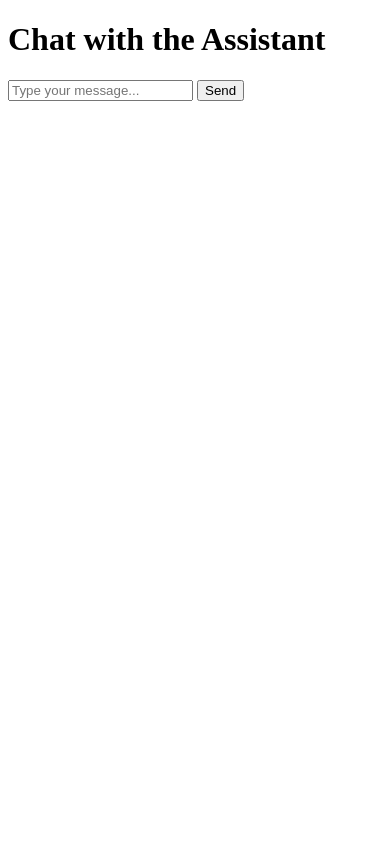
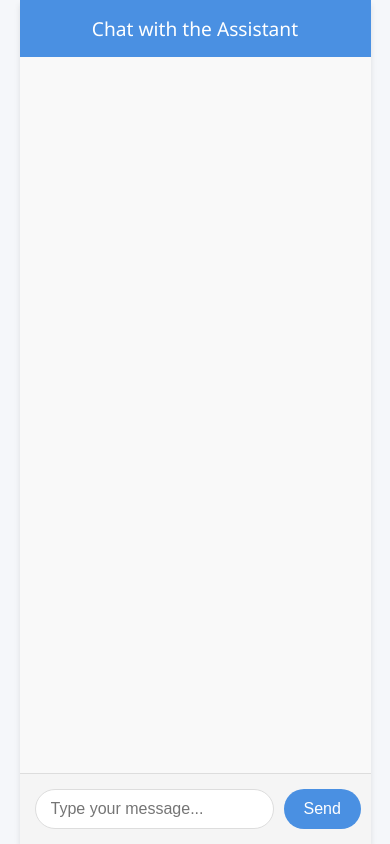
Before and after one commit to Rubisoft-Partnership/PromptPilot, a Flask app: page / in a window 390 px wide. Run offline with Flask 3, Linux system fonts and the light colour scheme; parts of the project's set-up code (start-up, migrations or seed data) failed here and were passed over.

Commit message:
Improve app interface

```diff
--- a/app/app.py
+++ b/app/app.py
@@ -31,48 +31,51 @@ prompt_name = "movie-critic"
 # Initialize the PromptTree with the Langfuse client
 prompt_manager = PromptTree(langfuse_client=langfuse_client)
 
-Langfuse.get_prompt
+# Remove unused Langfuse.get_prompt if not needed
 
-@app.route("/", methods=["GET", "POST"])
-def chat():
-    if request.method == "POST":
-        user_input = request.form["message"]
-        try:
-            # Get the latest system prompt using PromptTree
-            system_prompt = prompt_manager.get_latest_prompt(name=prompt_name)
-
-            # If no prompt is found, use a default
-            if system_prompt:
-                system_prompt = system_prompt.compile(criticLevel="expert", movie="Inception")
-            else:
-                system_prompt = "You are a helpful assistant."
-
-            response = client.chat.completions.create(
-                model=model_name,
-                messages=[
-                    {"role": "system", "content": system_prompt},
-                    {"role": "user", "content": user_input},
-                ],
-            )
-            response_text = response.choices[0].message.content
-            logger.info(f"User input: {user_input}")
-            logger.info(f"Assistant response: {response_text}")
-            return render_template("chat.html", user_input=user_input, response_text=response_text)
-        except Exception as e:
-            logger.error(f"Error during chat completion: {e}", exc_info=True)
-            return (
-                "Unexpected error occurred. Please check your request and contact support: https://langfuse.com/support.",
-                500,
-            )
+@app.route("/", methods=["GET"])
+def index():
     return render_template("chat.html")
 
+@app.route("/message", methods=["POST"])
+def message():
+    user_input = request.json.get("message")
+    if not user_input:
+        return jsonify({"error": "No message provided."}), 400
+
+    try:
+        # Get the latest system prompt using PromptTree
+        system_prompt = prompt_manager.get_latest_prompt(name=prompt_name)
+
+        # If no prompt is found, use a default
+        if system_prompt:
+            system_prompt = system_prompt.compile(criticLevel="expert", movie="Inception")
+        else:
+            system_prompt = "You are a helpful assistant."
+
+        response = client.chat.completions.create(
+            model=model_name,
+            messages=[
+                {"role": "system", "content": system_prompt},
+                {"role": "user", "content": user_input},
+            ],
+        )
+        response_text = response.choices[0].message.content
+        logger.info(f"User input: {user_input}")
+        logger.info(f"Assistant response: {response_text}")
+
+        return jsonify({"response": response_text})
+    except Exception as e:
+        logger.error(f"Error during chat completion: {e}", exc_info=True)
+        return jsonify({
+            "error": "Unexpected error occurred. Please check your request and contact support: https://langfuse.com/support."
+        }), 500
 
 @app.route("/prompts", methods=["GET"])
 def display_prompts():
     try:
         # Fetch prompts from Langfuse
         response = langfuse_client.client.prompts.list()
-        langfuse_client.get_prompt
         prompts = response.data
 
         # Prepare data to display
@@ -105,6 +108,5 @@ def display_prompts():
             500,
         )
 
-
 if __name__ == "__main__":
-    app.run(host="0.0.0.0", port=5001)
+    app.run(host="0.0.0.0", port=5001, debug=True)
--- a/app/requirements.txt
+++ b/app/requirements.txt
@@ -1,4 +1,5 @@
 flask
+flask-session
 requests
 langfuse>=1.0.5
 openai
--- a/app/templates/chat.html
+++ b/app/templates/chat.html
@@ -1,17 +1,219 @@
 <!doctype html>
-<html>
+<html lang="en">
 <head>
+    <meta charset="UTF-8">
     <title>Chatbot Interface</title>
+    <style>
+        /* Reset some basic elements */
+        * {
+            box-sizing: border-box;
+            margin: 0;
+            padding: 0;
+        }
+
+        body {
+            font-family: 'Segoe UI', Tahoma, Geneva, Verdana, sans-serif;
+            background-color: #f5f7fa;
+            display: flex;
+            justify-content: center;
+            align-items: center;
+            height: 100vh;
+        }
+
+        .chat-container {
+            background-color: #ffffff;
+            width: 400px;
+            max-width: 90%;
+            height: 600px;
+            border-radius: 8px;
+            box-shadow: 0 4px 6px rgba(0, 0, 0, 0.1);
+            display: flex;
+            flex-direction: column;
+            overflow: hidden;
+        }
+
+        .chat-header {
+            background-color: #4a90e2;
+            color: #ffffff;
+            padding: 15px;
+            text-align: center;
+            font-size: 1.2em;
+        }
+
+        .chat-messages {
+            flex: 1;
+            padding: 15px;
+            overflow-y: auto;
+            background-color: #f9f9f9;
+        }
+
+        .message {
+            margin-bottom: 15px;
+            display: flex;
+        }
+
+        .message.user {
+            justify-content: flex-end;
+        }
+
+        .message.assistant {
+            justify-content: flex-start;
+        }
+
+        .message .bubble {
+            max-width: 70%;
+            padding: 10px 15px;
+            border-radius: 20px;
+            position: relative;
+            word-wrap: break-word;
+            font-size: 0.95em;
+        }
+
+        .message.user .bubble {
+            background-color: #4a90e2;
+            color: #ffffff;
+            border-bottom-right-radius: 0;
+        }
+
+        .message.assistant .bubble {
+            background-color: #e1e1e1;
+            color: #333333;
+            border-bottom-left-radius: 0;
+        }
+
+        .chat-input {
+            padding: 15px;
+            border-top: 1px solid #ddd;
+            display: flex;
+            background-color: #f5f5f5;
+        }
+
+        .chat-input input[type="text"] {
+            flex: 1;
+            padding: 10px 15px;
+            border: 1px solid #ddd;
+            border-radius: 20px;
+            outline: none;
+            font-size: 1em;
+            transition: border-color 0.3s;
+        }
+
+        .chat-input input[type="text"]:focus {
+            border-color: #4a90e2;
+        }
+
+        .chat-input button {
+            background-color: #4a90e2;
+            color: #ffffff;
+            border: none;
+            padding: 10px 20px;
+            margin-left: 10px;
+            border-radius: 20px;
+            cursor: pointer;
+            font-size: 1em;
+            transition: background-color 0.3s;
+        }
+
+        .chat-input button:hover {
+            background-color: #357ab8;
+        }
+
+        /* Scrollbar styling for better aesthetics */
+        .chat-messages::-webkit-scrollbar {
+            width: 6px;
+        }
+
+        .chat-messages::-webkit-scrollbar-track {
+            background: #f1f1f1;
+        }
+
+        .chat-messages::-webkit-scrollbar-thumb {
+            background: #ccc;
+            border-radius: 3px;
+        }
+
+        .chat-messages::-webkit-scrollbar-thumb:hover {
+            background: #b3b3b3;
+        }
+
+        /* Responsive adjustments */
+        @media (max-width: 500px) {
+            .chat-container {
+                width: 100%;
+                height: 100vh;
+                border-radius: 0;
+            }
+        }
+    </style>
 </head>
 <body>
-    <h1>Chat with the Assistant</h1>
-    <form method="post">
-        <input type="text" name="message" placeholder="Type your message..." required>
-        <input type="submit" value="Send">
-    </form>
-    {% if response_text %}
-        <p><strong>You:</strong> {{ user_input }}</p>
-        <p><strong>Assistant:</strong> {{ response_text }}</p>
-    {% endif %}
+    <div class="chat-container">
+        <div class="chat-header">
+            Chat with the Assistant
+        </div>
+        <div class="chat-messages" id="chat-messages">
+            <!-- Messages will appear here dynamically -->
+        </div>
+        <form id="chat-form" class="chat-input">
+            <input type="text" id="message-input" name="message" placeholder="Type your message..." required autocomplete="off">
+            <button type="submit">Send</button>
+        </form>
+    </div>
+
+    <script>
+        document.addEventListener("DOMContentLoaded", function() {
+            const chatForm = document.getElementById('chat-form');
+            const messageInput = document.getElementById('message-input');
+            const chatMessages = document.getElementById('chat-messages');
+
+            chatForm.addEventListener('submit', function(e) {
+                e.preventDefault();
+                const message = messageInput.value.trim();
+                if (message === "") return;
+
+                appendMessage('user', message);
+                messageInput.value = '';
+                messageInput.focus();
+
+                // Send the message to the server via Fetch API
+                fetch('/message', {
+                    method: 'POST',
+                    headers: {
+                        'Content-Type': 'application/json'
+                    },
+                    body: JSON.stringify({ message: message })
+                })
+                .then(response => response.json())
+                .then(data => {
+                    if (data.response) {
+                        appendMessage('assistant', data.response);
+                    } else if (data.error) {
+                        appendMessage('assistant', data.error);
+                    }
+                })
+                .catch(error => {
+                    console.error('Error:', error);
+                    appendMessage('assistant', 'An error occurred while processing your request.');
+                });
+            });
+
+            function appendMessage(role, text) {
+                const messageDiv = document.createElement('div');
+                messageDiv.classList.add('message', role);
+
+                const bubbleDiv = document.createElement('div');
+                bubbleDiv.classList.add('bubble');
+                bubbleDiv.textContent = text;
+
+                messageDiv.appendChild(bubbleDiv);
+                chatMessages.appendChild(messageDiv);
+                scrollToBottom();
+            }
+
+            function scrollToBottom() {
+                chatMessages.scrollTop = chatMessages.scrollHeight;
+            }
+        });
+    </script>
 </body>
 </html>
```
